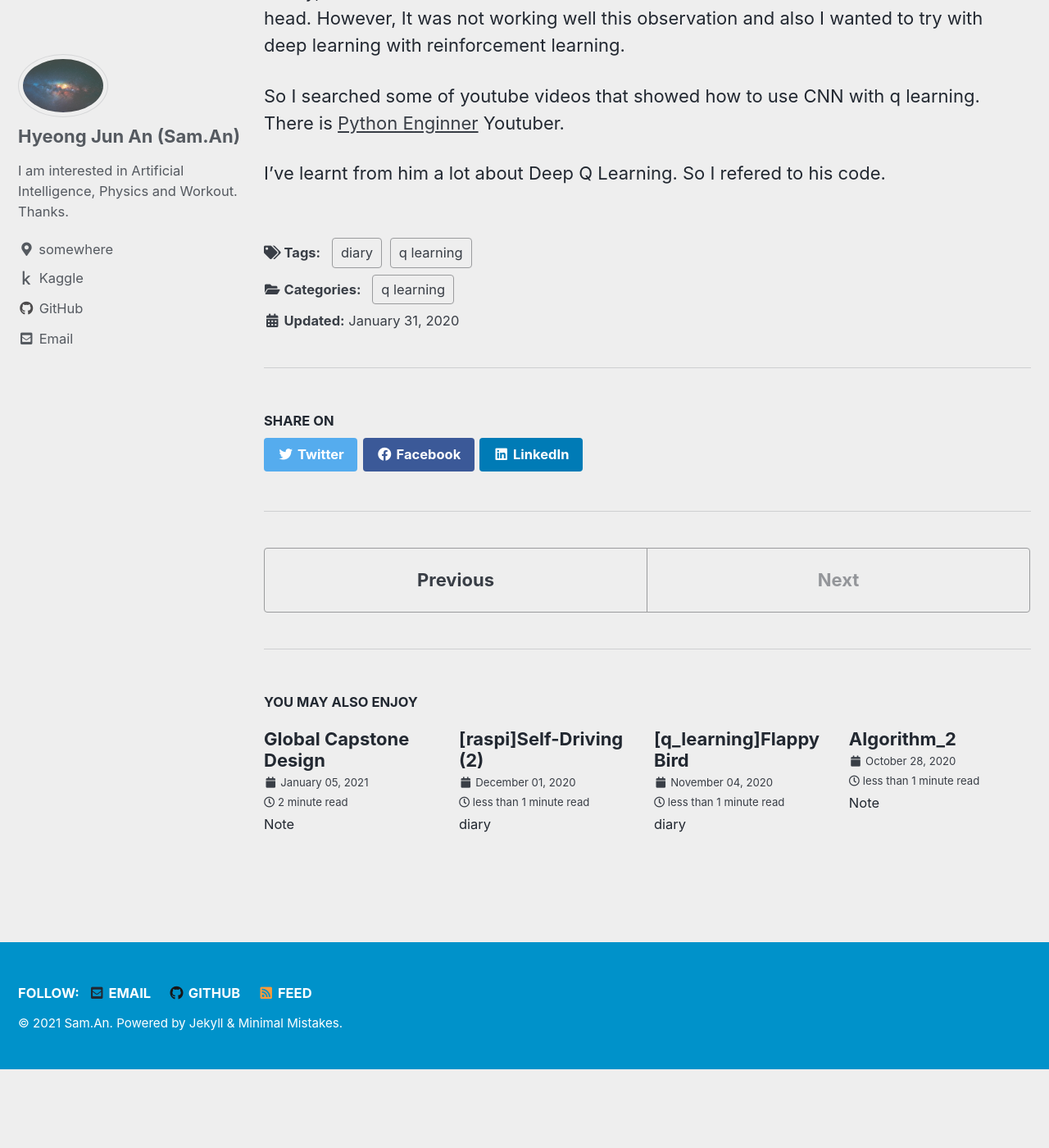
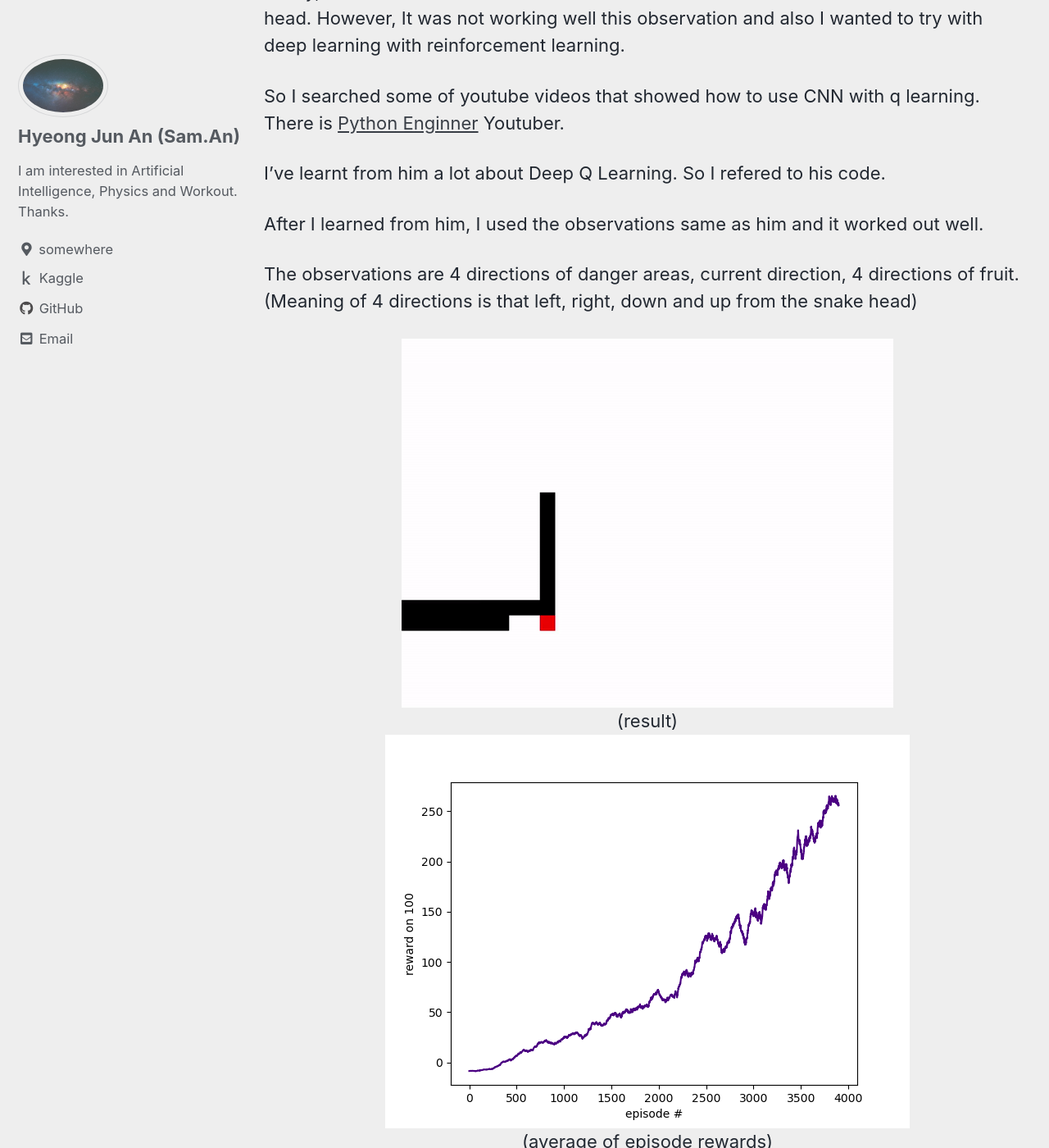
Before and after one commit to sammiee5311/sammiee5311.github.com, a Jekyll site: the page built from _posts/2021-01-30-[q_learning]Snake.md, in a window 1280 px wide and 1400 px high, scrolled down 286 px. Shown: the whole window at 82% size. Built offline with Jekyll 4.4.1, drawn with Linux system fonts in a browser that asks for light colours; cached includes are drawn as plain includes; before the commit the page ends 1590 px from its top, so only the background shows below that.

Commit message:
update
update

```diff
--- a/_posts/2021-01-30-[q_learning]Snake.md
+++ b/_posts/2021-01-30-[q_learning]Snake.md
@@ -20,4 +20,14 @@ Firstly, I've used an observation as differences between coordinates of fruit an
 
 So I searched some of youtube videos that showed how to use CNN with q learning. There is [Python Enginner](https://www.youtube.com/channel/UCbXgNpp0jedKWcQiULLbDTA) Youtuber. <br>
 
-I've learnt from him a lot about Deep Q Learning. So I refered to his code.
+I've learnt from him a lot about Deep Q Learning. So I refered to his code. <br>
+
+After I learned from him, I used the observations same as him and it worked out well.
+
+The observations are 4 directions of danger areas, current direction, 4 directions of fruit. (Meaning of 4 directions is that left, right, down and up from the snake head) <br>
+
+<center> <img src="/assets/images/q_learning/snake_test.gif"> </center>
+<center>(result)</center>
+
+<center> <img src="/assets/images/q_learning/Figure_3.png"> </center>
+<center>(average of episode rewards)</center>
```
Also changed, not shown: assets/images/q_learning/Figure_3.png (added), assets/images/q_learning/snake_test.gif (added).
